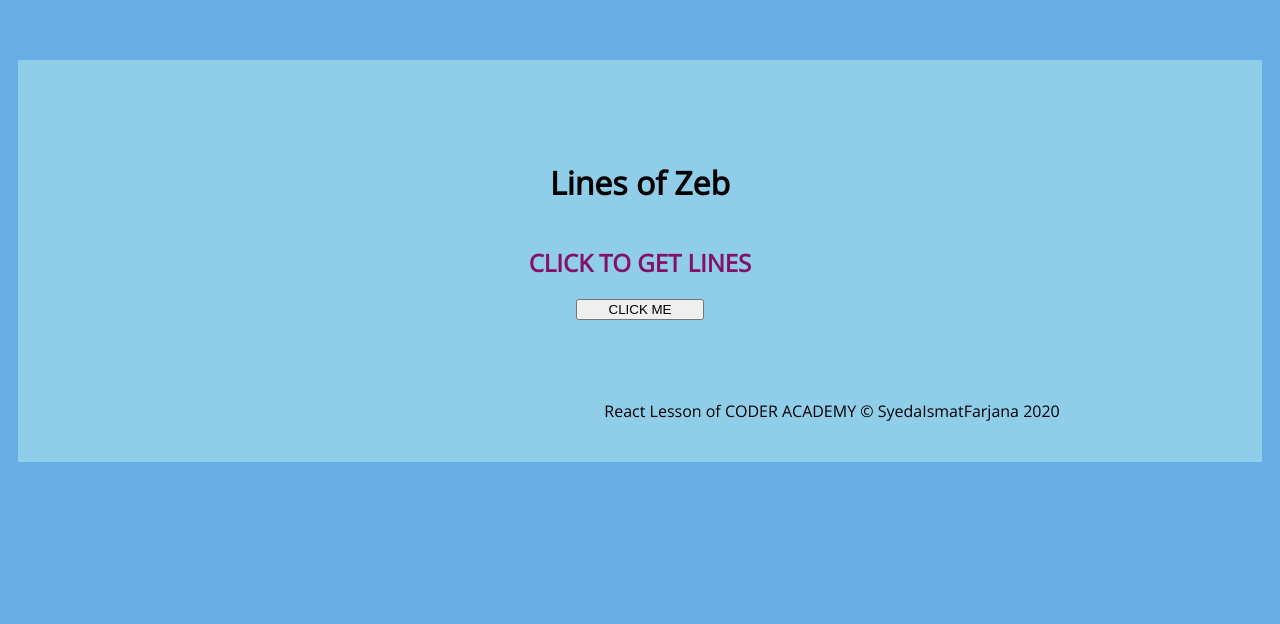
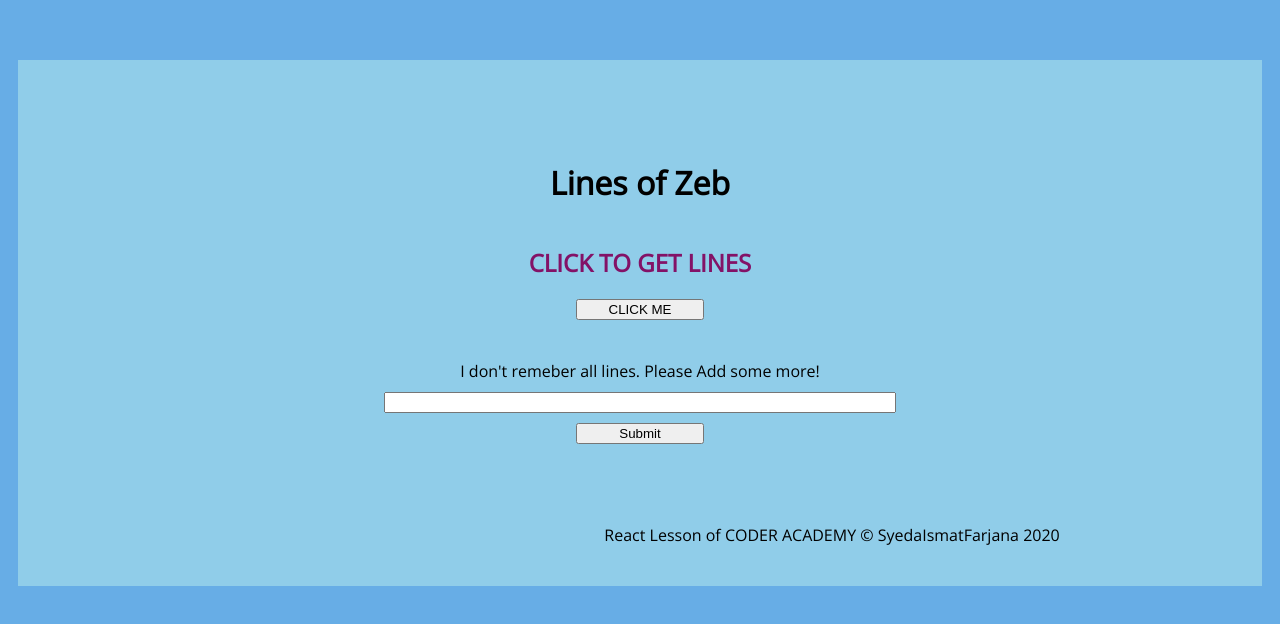
Before and after one commit to ismatfarjana/funwithreact-lines-react, a React (Create React App) app: page / in a window 1280 px wide. Shown: the part 196-820 px from the top of the page. Built offline with nearby package versions, Linux system fonts and the light colour scheme; no server answers.

Commit message:
Add line created

```diff
--- a/src/App.css
+++ b/src/App.css
@@ -18,6 +18,18 @@ body {
   background-color: rgb(144, 205, 233);
   padding: 80px 30px;
 }
+
+.addLine {
+  display: flex;
+  flex-flow: column;
+  width: 40vw;
+  margin: auto;
+  margin-top: 40px;
+}
+
+input {
+  margin: 10px 0;
+}
 button {
   width: 10vw;
   align-self: center;
--- a/src/App.js
+++ b/src/App.js
@@ -1,6 +1,7 @@
 import React, { Component } from "react";
 import "./App.css";
 import axios from "axios";
+import AddLine from "./components/AddLine";
 
 export default class App extends Component {
   constructor(props) {
@@ -8,6 +9,18 @@ export default class App extends Component {
     this.state = {
       message: "CLICK TO GET LINES"
     };
+  }
+
+  getLines = () => {
+    axios
+      .get(`https://intense-everglades-40088.herokuapp.com/api/lines`)
+      .then(res => {
+        this.setState({ lines: res.data });
+      });
+  };
+
+  componentDidMount() {
+    this.getLines();
   }
 
   generateRandomLine = () => {
@@ -21,6 +34,18 @@ export default class App extends Component {
       });
   };
 
+  handleSubmitLine = newLine => {
+    axios
+      .post("https://intense-everglades-40088.herokuapp.com/api/lines", {
+        line: newLine.line
+      })
+      .then(res => {
+        const updatedLines = this.state.lines.concat(res.data);
+        this.setState({ blogs: updatedLines });
+      })
+      .catch(err => console.log(err));
+  };
+
   render() {
     return (
       <div className="message">
@@ -28,6 +53,10 @@ export default class App extends Component {
 
         <h2>{this.state.message}</h2>
         <button onClick={this.generateRandomLine}>CLICK ME</button>
+
+        <div className="addline">
+          <AddLine submitLine={this.handleSubmitLine} />
+        </div>
         <footer>
           React Lesson of CODER ACADEMY &copy; SyedaIsmatFarjana 2020
         </footer>
--- /dev/null
+++ b/src/components/AddLine.js
@@ -0,0 +1,37 @@
+import React, { Component } from "react";
+
+export default class AddLine extends Component {
+  constructor(props) {
+    super(props);
+    this.state = {
+      line: ""
+    };
+  }
+
+  handleChange = e => {
+    this.setState({ line: e.target.value });
+  };
+
+  handleSubmit = () => {
+    this.props.submitLine(this.state);
+    this.setState({
+      line: ""
+    });
+  };
+
+  render() {
+    return (
+      <div className="addLine">
+        <label> I don't remeber all lines. Please Add some more!</label>
+        <input
+          type="text"
+          value={this.state.line}
+          name="Add Line"
+          onChange={this.handleChange}
+        />
+
+        <button onClick={this.handleSubmit}>Submit</button>
+      </div>
+    );
+  }
+}
```
